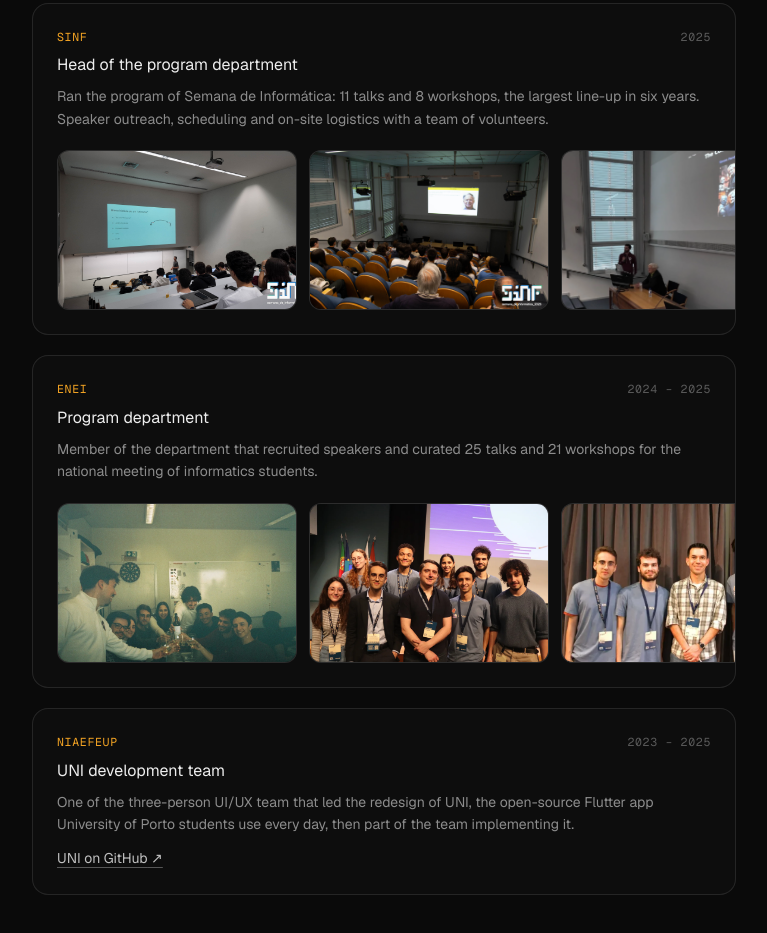
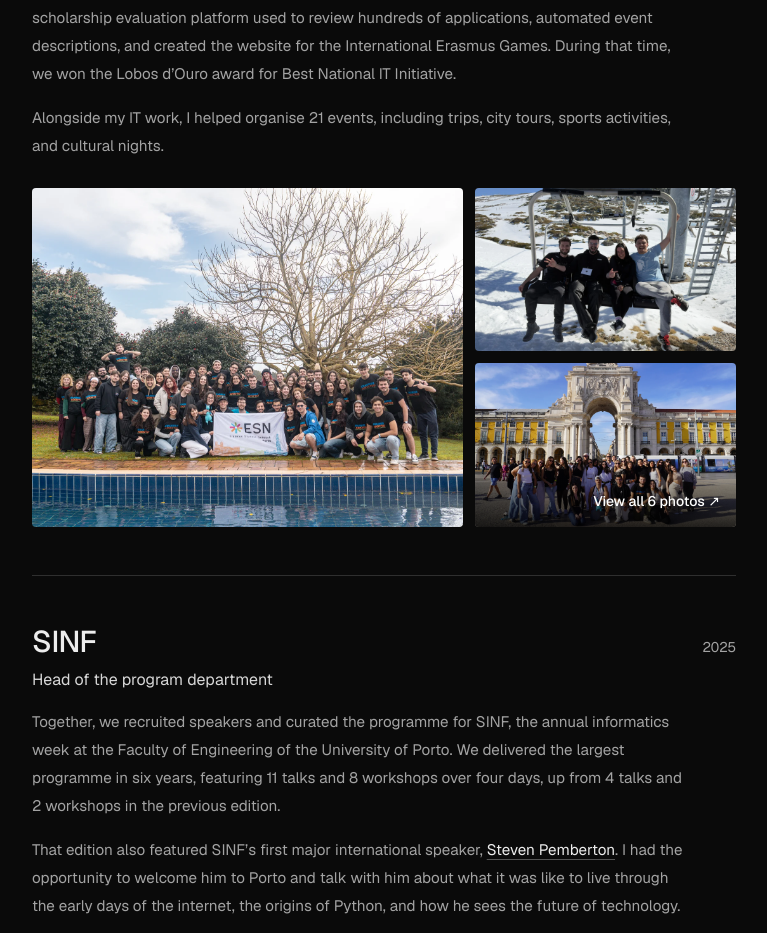
Before and after one commit to Adriano-7/portfolio, a Next.js app: page /about in a window 1280 px wide. Shown: the part 1919-2852 px from the top of the page, without its empty margins (256-1023 px from the left). Built offline with nearby package versions, Linux system fonts and the light colour scheme.

Commit message:
Updated the about us page

```diff
--- a/app/about/page.tsx
+++ b/app/about/page.tsx
@@ -29,7 +29,14 @@ const associations: Association[] = [
     org: "ESN Porto",
     role: "IT manager",
     when: "2025 – 2026",
-    text: "Led the IT department of the Porto section of Europe's largest student association, which welcomes 3500+ exchange students each semester. Built the section's public website, an asset requisition platform and a scholarship evaluation platform, and a model that forecasts ESN Card demand. Won the Lobos d'Ouro award for best national IT initiative.",
+    text: (
+      <>
+        <p>My previous experiences meant a lot to me, but I felt I had done what I set out to do and was ready to try something different. That brought me to ESN Porto, and joining turned out to be one of the best decisions I made.</p>
+        <p>I met people from different backgrounds, courses, and nationalities. Being part of that community made me feel European in a way I hadn’t before.</p>
+        <p>After one semester, I took on the role of IT manager. Together, we developed the new ESN Porto website and a requisitions app to track the section’s inventory. We also built a scholarship evaluation platform used to review hundreds of applications, automated event descriptions, and created the website for the International Erasmus Games. During that time, we won the Lobos d’Ouro award for Best National IT Initiative.</p>
+        <p>Alongside my IT work, I helped organise 21 events, including trips, city tours, sports activities, and cultural nights.</p>
+      </>
+    ),
     photos: [
       {
         src: "/associations/esn/esn-team-pool.webp",
@@ -37,9 +44,9 @@ const associations: Association[] = [
         caption: "ESN Porto retreat team building",
       },
       {
-        src: "/associations/esn/esn-vigo-trip.webp",
-        alt: "ESN trip to Vigo",
-        caption: "Trip to Vigo with exchange students",
+        src: "/associations/esn/esn-ski-trip.webp",
+        alt: "ESN Serra da Estrela snow trip",
+        caption: "Organizing team of the ESN trip to Serra da Estrela",
       },
       {
         src: "/associations/esn/esn-lisbon-praca.webp",
@@ -47,9 +54,9 @@ const associations: Association[] = [
         caption: "Trip to Lisbon with exchange students",
       },
       {
-        src: "/associations/esn/esn-ski-trip.webp",
-        alt: "ESN Serra da Estrela snow trip",
-        caption: "Organizing team of the ESN trip to Serra da Estrela",
+        src: "/associations/esn/esn-vigo-trip.webp",
+        alt: "ESN trip to Vigo",
+        caption: "Trip to Vigo with exchange students",
       },
       {
         src: "/associations/esn/esn-sports-padel.webp",
@@ -67,7 +74,23 @@ const associations: Association[] = [
     org: "SINF",
     role: "Head of the program department",
     when: "2025",
-    text: "Ran the program of Semana de Informática: 11 talks and 8 workshops, the largest line-up in six years. Speaker outreach, scheduling and on-site logistics with a team of volunteers.",
+    text: (
+      <>
+        <p>Together, we recruited speakers and curated the programme for SINF, the annual informatics week at the Faculty of Engineering of the University of Porto. We delivered the largest programme in six years, featuring 11 talks and 8 workshops over four days, up from 4 talks and 2 workshops in the previous edition.</p>
+        <p>
+          That edition also featured SINF’s first major international speaker,{" "}
+          <a
+            href="https://en.wikipedia.org/wiki/Steven_Pemberton"
+            target="_blank"
+            rel="noreferrer"
+            className="text-fg underline decoration-white/30 underline-offset-4 transition-colors hover:decoration-white/70"
+          >
+            Steven Pemberton
+          </a>
+          . I had the opportunity to welcome him to Porto and talk with him about what it was like to live through the early days of the internet, the origins of Python, and how he sees the future of technology.
+        </p>
+      </>
+    ),
     photos: [
       {
         src: "/associations/sinf/DJI_20251021161509_0007_D.jpg",
@@ -95,7 +118,7 @@ const associations: Association[] = [
     org: "ENEI",
     role: "Program department",
     when: "2024 – 2025",
-    text: "Member of the department that recruited speakers and curated 25 talks and 21 workshops for the national meeting of informatics students.",
+    text: "ENEI was my first experience organising a conference. Throughout the year, I helped recruit speakers and shape the programme for this national student technology conference in Porto, featuring 25 talks and 21 workshops.\n\nAs part of the programme team, I worked on speaker outreach, scheduling, and logistics. It taught me that a first “no” isn’t always final, and that following up can sometimes open a door that seemed closed. I also got to work with incredible people along the way.",
     photos: [
       {
         src: "/associations/enei/enei-celebration.webp",
@@ -207,8 +230,8 @@ export default function AboutPage() {
           </div>
         </section>
 
-        <section className="mt-16">
-          <h2 className="mono mb-5 text-muted">Community & Volunteering</h2>
+        <section className="relative mt-20 bg-bg" aria-labelledby="community-heading">
+          <h2 id="community-heading" className="mb-8 text-xl font-medium tracking-[-0.02em]">Community & volunteering</h2>
           <AssociationShowcase associations={associations} />
         </section>
 
--- a/components/ui/AssociationShowcase.tsx
+++ b/components/ui/AssociationShowcase.tsx
@@ -1,7 +1,7 @@
 "use client";
 
-import { useRef } from "react";
 import Image from "next/image";
+import type { ReactNode } from "react";
 import { useStore } from "@/lib/store";
 
 export type AssociationPhoto = {
@@ -14,7 +14,7 @@ export type Association = {
   org: string;
   role: string;
   when: string;
-  text: string;
+  text: ReactNode;
   href?: string;
   hrefLabel?: string;
   photos?: AssociationPhoto[];
@@ -22,45 +22,21 @@ export type Association = {
 
 export function AssociationCard({ association }: { association: Association }) {
   const setLightbox = useStore((s) => s.setLightbox);
-  const scrollRef = useRef<HTMLDivElement>(null);
-  const isDragging = useRef(false);
-  const startX = useRef(0);
-  const scrollStart = useRef(0);
-  const dragDistance = useRef(0);
-
-  const onPointerDown = (e: React.PointerEvent<HTMLDivElement>) => {
-    const el = scrollRef.current;
-    if (!el) return;
-    isDragging.current = true;
-    startX.current = e.clientX;
-    scrollStart.current = el.scrollLeft;
-    dragDistance.current = 0;
-  };
-
-  const onPointerMove = (e: React.PointerEvent<HTMLDivElement>) => {
-    if (!isDragging.current) return;
-    const el = scrollRef.current;
-    if (!el) return;
-    const dx = e.clientX - startX.current;
-    dragDistance.current = Math.max(dragDistance.current, Math.abs(dx));
-    el.scrollLeft = scrollStart.current - dx;
-  };
-
-  const onPointerUp = () => {
-    isDragging.current = false;
-  };
-
   const hasPhotos = association.photos && association.photos.length > 0;
 
   return (
-    <div className="rounded-2xl border border-white/10 bg-white/[0.015] p-5 md:p-6">
-      <div className="flex items-baseline justify-between gap-3">
-        <p className="mono text-accent">{association.org}</p>
-        <p className="mono text-muted-2">{association.when}</p>
+    <article className="border-t border-white/15 py-9 sm:py-12">
+      <header className="flex flex-wrap items-baseline justify-between gap-x-6 gap-y-2">
+        <h3 className="text-2xl font-medium tracking-[-0.025em] sm:text-3xl">{association.org}</h3>
+        <p className="text-sm tabular-nums text-[#a3a3a3]">{association.when}</p>
+      </header>
+
+      <p className="mt-2 text-base text-fg/90">{association.role}</p>
+      <div className="mt-4 max-w-[65ch] space-y-4 text-[0.95rem] leading-7 text-[#a3a3a3]">
+        {typeof association.text === "string" ? association.text.split("\n\n").map((paragraph) => (
+          <p key={paragraph}>{paragraph}</p>
+        )) : association.text}
       </div>
-
-      <p className="mt-2 text-fg">{association.role}</p>
-      <p className="mt-2 text-sm leading-relaxed text-muted">{association.text}</p>
 
       {association.href && (
         <a
@@ -74,20 +50,12 @@ export function AssociationCard({ association }: { association: Association }) {
       )}
 
       {hasPhotos && (
-        <div
-          ref={scrollRef}
-          onPointerDown={onPointerDown}
-          onPointerMove={onPointerMove}
-          onPointerUp={onPointerUp}
-          onPointerCancel={onPointerUp}
-          className="no-scrollbar -mx-5 mt-5 flex cursor-grab select-none gap-3 overflow-x-auto px-5 active:cursor-grabbing md:-mx-6 md:px-6"
-        >
-          {association.photos!.map((photo, i) => (
+        <div className="mt-6 grid grid-cols-2 gap-2 sm:mt-7 sm:grid-cols-[1.65fr_1fr] sm:gap-3">
+          {association.photos!.slice(0, 3).map((photo, i) => (
             <button
               key={photo.src}
               type="button"
               onClick={(e) => {
-                if (dragDistance.current > 5) return;
                 e.currentTarget.focus();
                 setLightbox({
                   src: photo.src,
@@ -97,47 +65,33 @@ export function AssociationCard({ association }: { association: Association }) {
                   index: i,
                 });
               }}
-              aria-label={`Enlarge photo: ${photo.alt}`}
-              className="group relative h-36 w-52 shrink-0 cursor-zoom-in overflow-hidden rounded-xl border border-white/10 bg-[#141414] transition-colors hover:border-white/25 sm:h-40 sm:w-60"
+              aria-label={i === 2 && association.photos!.length > 3 ? `Open gallery of ${association.photos!.length} photos: ${photo.alt}` : `Enlarge photo: ${photo.alt}`}
+              className={`group relative block min-w-0 cursor-zoom-in overflow-hidden rounded-sm bg-[#171717] focus-visible:outline-2 focus-visible:outline-offset-4 focus-visible:outline-white ${i === 0 ? "col-span-2 aspect-[3/2] sm:col-span-1 sm:row-span-2 sm:aspect-auto sm:min-h-72" : "aspect-[16/10]"}`}
             >
               <Image
                 src={photo.src}
                 alt={photo.alt}
                 fill
-                sizes="(max-width: 640px) 208px, 240px"
+                sizes={i === 0 ? "(max-width: 640px) calc(100vw - 40px), 430px" : "(max-width: 640px) 50vw, 265px"}
                 className="pointer-events-none object-cover transition-transform duration-500 ease-out group-hover:scale-105"
                 loading={i < 2 ? "eager" : "lazy"}
               />
-              <span
-                aria-hidden="true"
-                className="pointer-events-none absolute bottom-2.5 right-2.5 flex h-7 w-7 items-center justify-center rounded-full bg-black/75 text-white/90 shadow-sm backdrop-blur-xs opacity-0 transition-opacity duration-200 group-hover:opacity-100 group-focus-visible:opacity-100"
-              >
-                <svg
-                  xmlns="http://www.w3.org/2000/svg"
-                  width="13"
-                  height="13"
-                  viewBox="0 0 24 24"
-                  fill="none"
-                  stroke="currentColor"
-                  strokeWidth="2.2"
-                  strokeLinecap="round"
-                  strokeLinejoin="round"
-                >
-                  <circle cx="11" cy="11" r="7.5" />
-                  <path d="m21 21-4.35-4.35" />
-                </svg>
-              </span>
+              {i === 2 && association.photos!.length > 3 && (
+                <span className="absolute inset-x-0 bottom-0 bg-gradient-to-t from-black/80 to-transparent px-3 pb-3 pt-8 text-right text-xs font-medium text-white sm:px-4 sm:pb-4 sm:text-sm">
+                  View all {association.photos!.length} photos ↗
+                </span>
+              )}
             </button>
           ))}
         </div>
       )}
-    </div>
+    </article>
   );
 }
 
 export function AssociationShowcase({ associations }: { associations: Association[] }) {
   return (
-    <div className="flex flex-col gap-5">
+    <div className="border-b border-white/15">
       {associations.map((a) => (
         <AssociationCard key={a.org} association={a} />
       ))}
```
